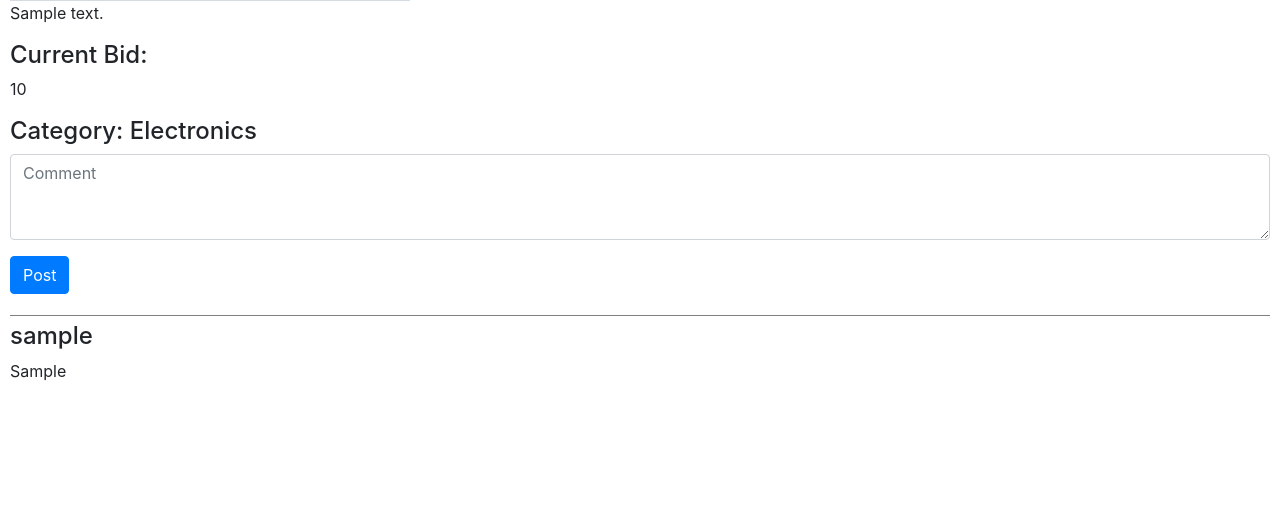
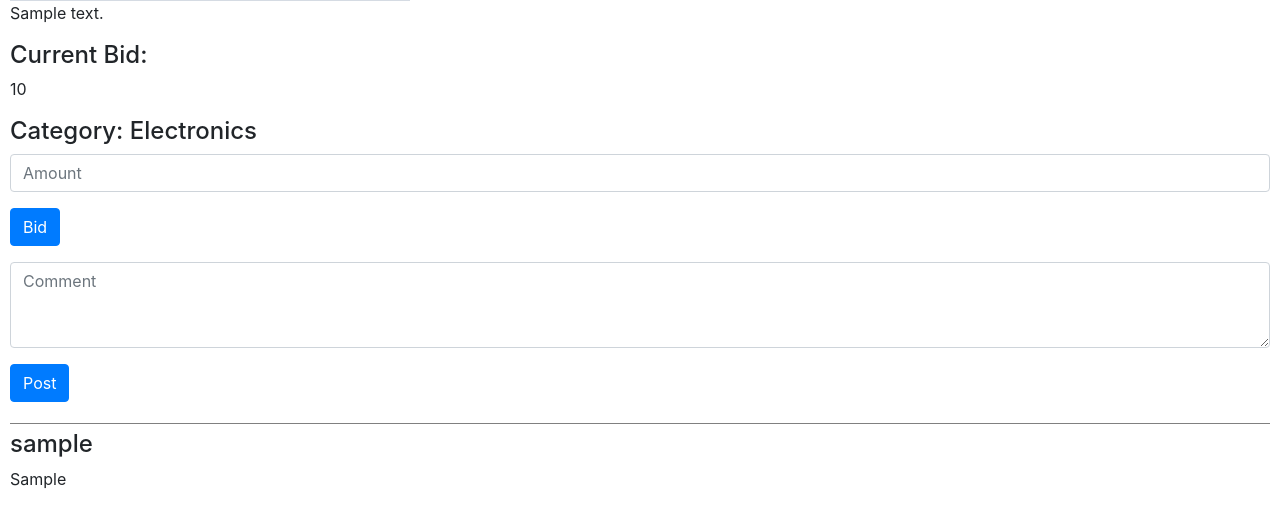
Before and after one commit to zeyuanzhao/cs50w, a Django app: page /listing/1 in a window 1280 px wide. Shown: the part 504-1021 px from the top of the page. Before the commit the page ends 885 px from the top, so only its background shows below. Run offline with Django 3.2, Linux system fonts and the light colour scheme; a user stored in the database is signed in; tables that the repository leaves empty hold one stand-in row (values such as "Sample post"); grey boxes marked "Sample" are stand-in pictures; parts of the project's set-up code (start-up, migrations or seed data) failed here and were passed over; some libraries are stand-ins or nearby versions.

Commit message:
bid form, split comments into separate view

```diff
--- a/project2/auctions/templates/auctions/listing.html
+++ b/project2/auctions/templates/auctions/listing.html
@@ -15,11 +15,16 @@
     {% if user.is_authenticated %}
         <form action="{% url "listing" listing.id %}" method="post">
             {% csrf_token %}
-            {{ form }}
+            {{ bidform }}
+            <input type="submit" value="Bid" class="form-group btn btn-primary">
+        </form>
+        <form action="{% url "listing" listing.id %}" method="post">
+            {% csrf_token %}
+            {{ commentform }}
             <input type="submit" value="Post" class="form-group btn btn-primary">
         </form>
     {% else %}
-        <h3>Login to Comment</h3>
+        <h3>Login to Bid or Comment</h3>
     {% endif %}
     {% for comment in comments %}
         <hr class="divider">
--- a/project2/auctions/urls.py
+++ b/project2/auctions/urls.py
@@ -10,5 +10,7 @@ urlpatterns = [
     path("create", views.create, name="create"),
     path("watchlist", views.watchlist, name="watchlist"),
     path("categories", views.categories, name="categories"),
-    path("listing/<str:id>", views.listing, name="listing")
+    path("listing/<str:id>", views.listing, name="listing"),
+    path("listing/<str:id>/bid", views.bid, name="bid"),
+    path("listing/<str:id>/comment", views.comment, name="comment")
 ]
--- a/project2/auctions/views.py
+++ b/project2/auctions/views.py
@@ -132,7 +132,29 @@ class CreateComment(ModelForm):
             self.fields[field].widget.attrs.update({"class": "form-control form-group", "placeholder": self.fields[field].label})
             self.fields[field].label = ""
 
+class CreateBid(ModelForm):
+    class Meta():
+        model = Bid
+        fields = ["amount"]
+
+    def __init__(self, *args, **kwargs):
+        super(CreateBid, self).__init__(*args, **kwargs)
+        for field in self.fields:
+            self.fields[field].widget.attrs.update({"class": "form-control form-group", "placeholder": self.fields[field].label})
+            self.fields[field].label = ""
+
 def listing(request, id):
+    return render(request, "auctions/listing.html", {
+        "listing": Listing.objects.get(id=id),
+        "commentform": CreateComment,
+        "bidform": CreateBid,
+        "comments": Comment.objects.filter(listing=Listing.objects.get(id=id))
+    })
+
+def bid(request, id):
+    pass
+
+def comment(request, id):
     if request.method == "POST":
         if not request.user.is_authenticated:
             return render(request, "auctions/listing.html", {
@@ -150,9 +172,3 @@ def listing(request, id):
         comment.listing = Listing.objects.get(id=id)
         comment.save()
         return redirect("/listing/" + id)
-    else:
-        return render(request, "auctions/listing.html", {
-            "listing": Listing.objects.get(id=id),
-            "form": CreateComment,
-            "comments": Comment.objects.filter(listing=Listing.objects.get(id=id))
-        })
```
